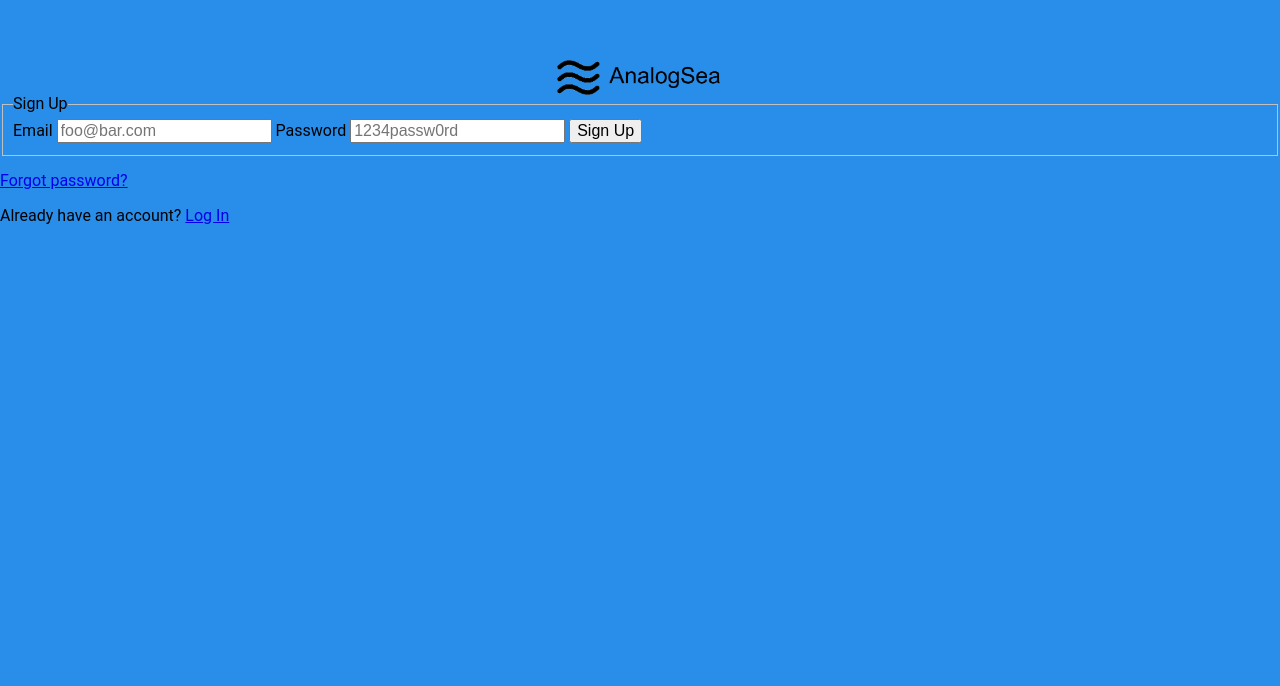
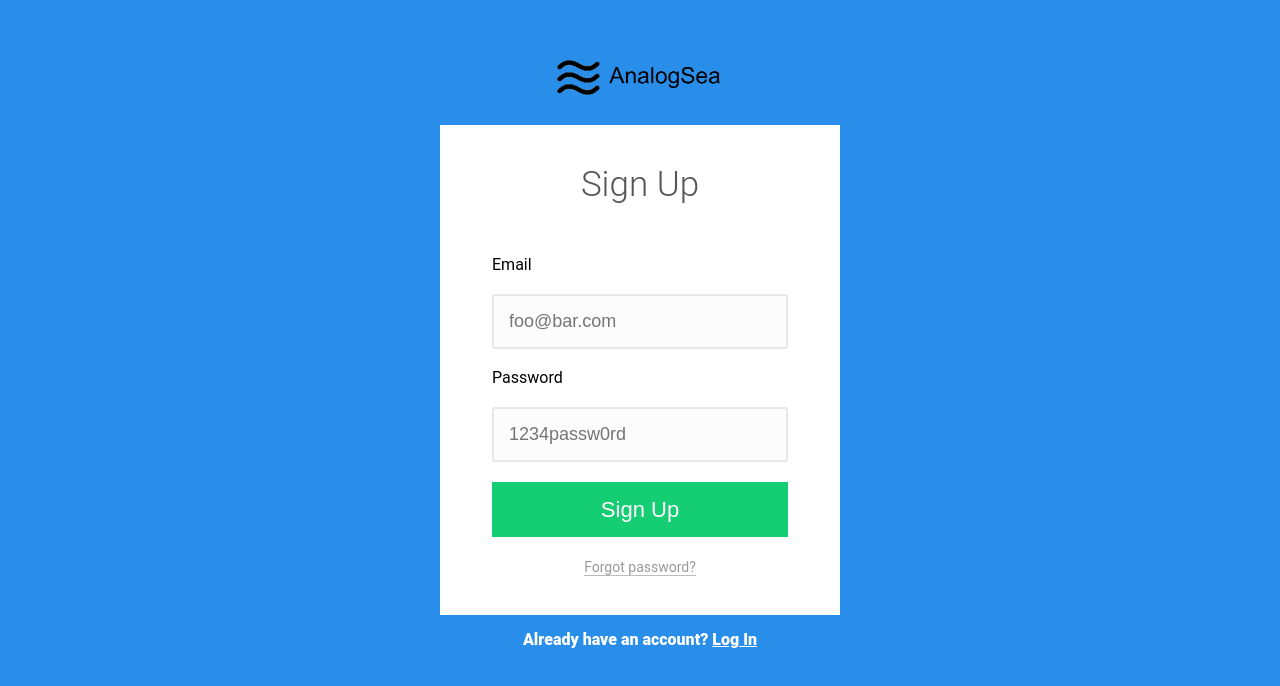
Before and after one commit to moorerc7/analog_signup_page, a plain HTML site: page index.html in a window 1280 px wide. Drawn offline with Linux system fonts and the light colour scheme.

Commit message:
CSS changes and SEO

```diff
--- a/index.html
+++ b/index.html
@@ -6,6 +6,7 @@
 	<meta charset="utf-8" name="description" content="HTML forms exersice for Thinkful's course.">
 
 	<!-- Seo Goodies -->
+	<meta charset="utf-8" name="Sing-Up Page" description="Sign Up page created for Thinkful web dev course.">
 
 	<!-- Reset -->
 	<link rel="stylesheet" type="text/css" href="styles/normalize.css">
@@ -22,9 +23,9 @@
 			<fieldset name="contact_info">
 				<legend>Sign Up</legend>
 					<label for="email">Email</label>
-						<input placeholder="foo@bar.com" type="email" name="email" id="email">
+						<input placeholder="foo@bar.com" type="email" name="email" id="email" required>
 					<label for="password">Password</label>
-						<input placeholder="1234passw0rd" type="password" name="password" id="password">
+						<input placeholder="1234passw0rd" type="password" name="password" id="password" required>
 					<button type="submit">Sign Up</button>
 			</fieldset>
 
--- a/styles/main.css
+++ b/styles/main.css
@@ -17,4 +17,88 @@ img.logo {
 	margin-left: auto;
 	margin-right: auto;
 	display: block;
+	margin-bottom: 30px;
 }
+
+.signup_form {
+	background-color: white;
+	width: 400px;
+	height: auto;
+	padding: 40px;
+	margin-right: auto;
+	margin-left: auto;
+	/*text-align: center;*/
+}
+
+.signup_form fieldset {
+	border: none;
+}
+
+.signup_form legend {
+	text-align: center;
+	margin-bottom: 45px;
+	font-weight: 300;
+	font-size: 35px;
+	color: #565656;
+}
+
+.signup_form input {
+	background: #fcfcfc;
+    border: 2px solid #e7e7e7;
+    margin: 20px auto;
+    padding: 15px;
+    width: 100%;
+    display: block;
+    border-radius: 3px;
+    font-size: 18px;
+    transition: opacity 0.4s;
+    text-align: left;3
+    height: auto;
+}
+
+.signup_form button {
+	width: 100%;
+	padding: 15px;
+	color: white;
+    background: #15CD72;
+    border: 0;
+    font-weight: 500;
+    font-size: 22px;
+    text-align: center;
+    cursor: pointer;
+    margin-bottom: 0;
+    height: auto;
+}
+
+.signup_form button:hover {
+	background-color: #0CB863;
+	transition: background 0.1s;
+}
+
+.signup_form p {
+	margin: 0;
+	margin-top: 10px;
+	text-align: center;
+	font-size: 14px;
+}
+
+.signup_form a {
+	text-decoration: none;
+	color: #999;
+	border-bottom: 1px solid #bbb;
+}
+
+.signup_form a:hover {
+	border-color: #999;
+	color: #777;
+}
+
+.footer {
+	text-align: center;
+	font-weight: 900;
+	color: white;
+}
+
+.footer a {
+	color: white;
+}
```
